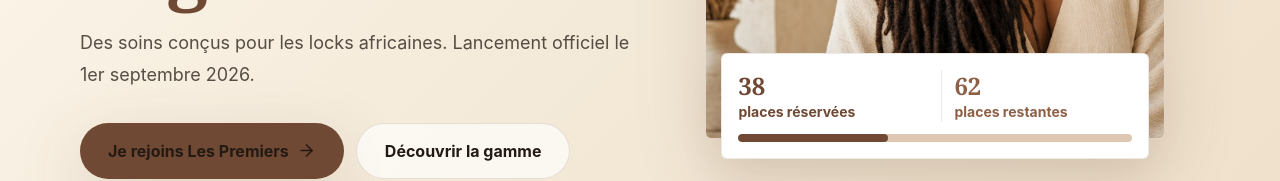
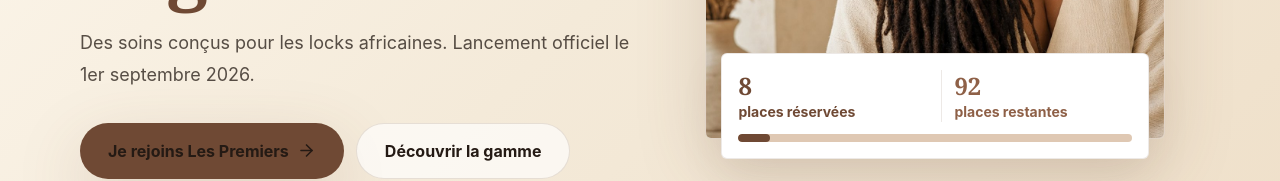
Before and after one commit to johannaeunice/haiana, a React (Vite) app: page / in a window 1280 px wide. Shown: the part 604-785 px from the top of the page. Built offline with nearby package versions, Linux system fonts and the light colour scheme; no server answers.

Commit message:
37 places changé en 7

```diff
--- a/src/main.jsx
+++ b/src/main.jsx
@@ -17,7 +17,7 @@ import {
 import "./styles.css";
 
 const launchDate = new Date("2026-09-01T00:00:00+01:00");
-const marketingBaseline = 37;
+const marketingBaseline = 7;
 const fallbackBrevoContacts = 1;
 const totalPlaces = 100;
 const recaptchaSiteKey = "6LdZjf4sAAAAAM5MHpLK16LhiWaezg9c3xkE9Ruh";
```
